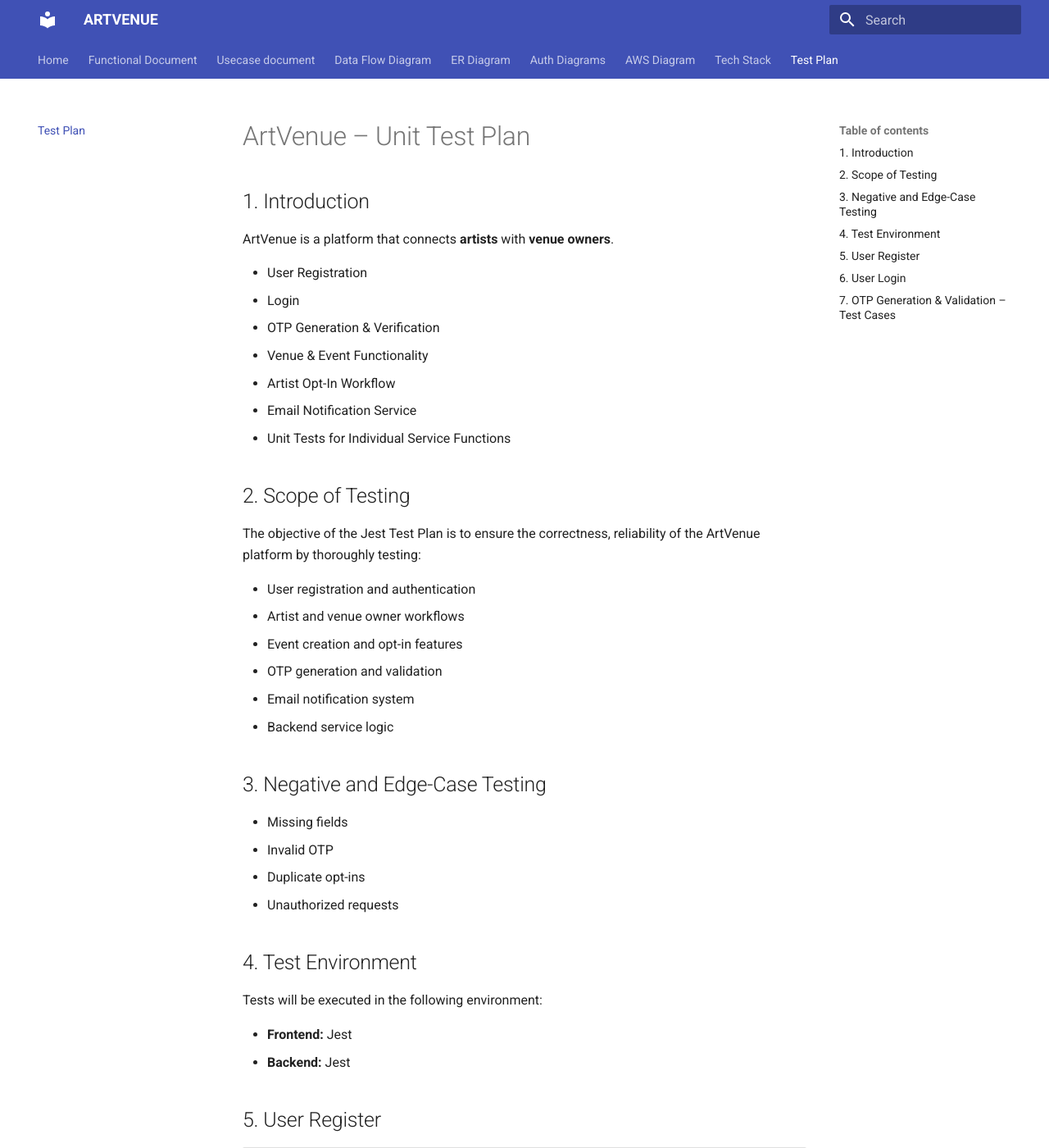
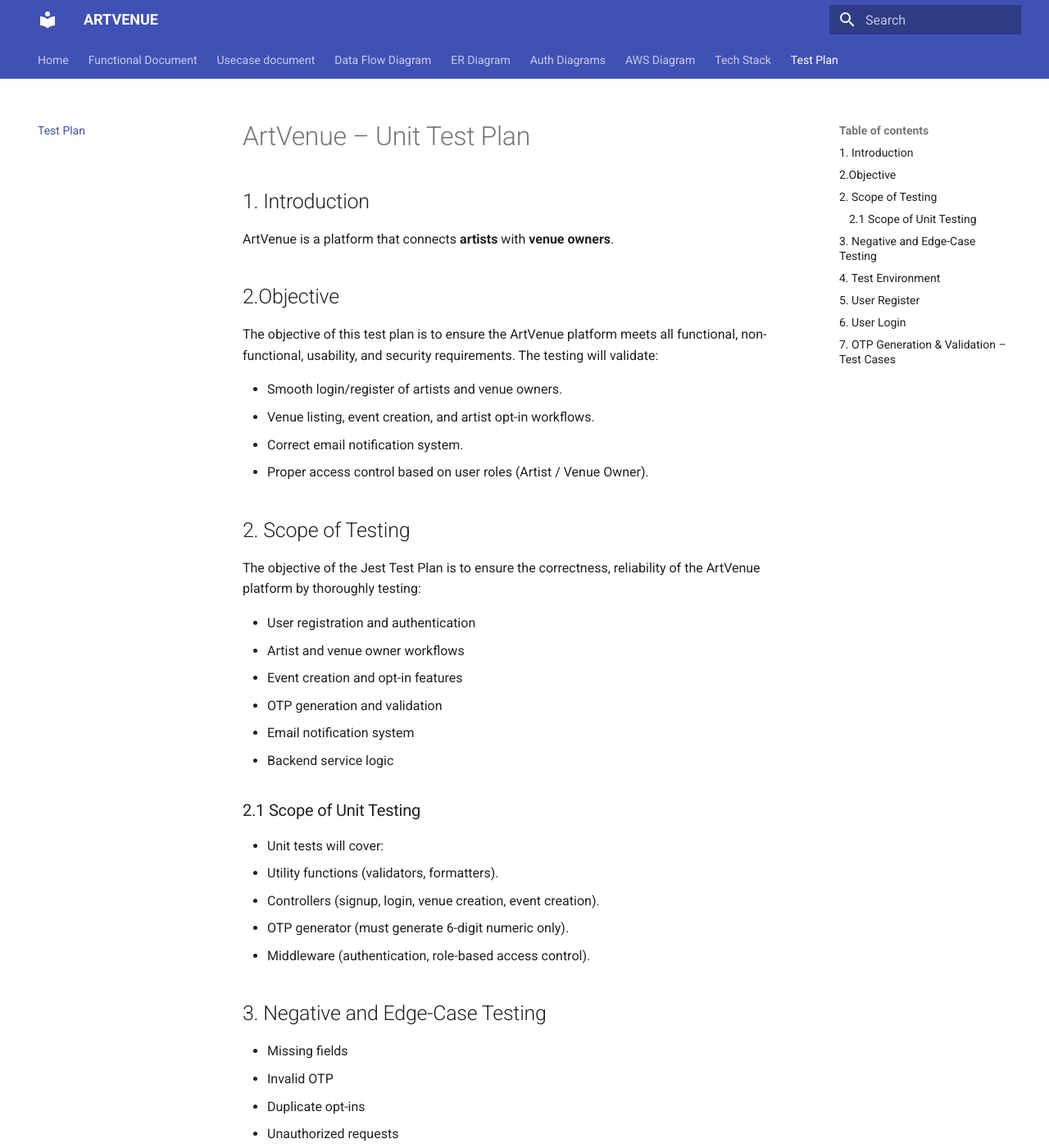
Before and after one commit to Vidit-GKMIT/artvenue-docs, an MkDocs documentation site: the page built from docs/testcases.md, in a window 1280 px wide and 1400 px high. Shown: the whole window at 82% size. Built offline with MkDocs 1.6.1 and Material for MkDocs 9.7.7, drawn with Linux system fonts in a browser that asks for light colours.

Commit message:
docs: test completed

```diff
--- a/docs/testcases.md
+++ b/docs/testcases.md
@@ -4,13 +4,14 @@
 
 ArtVenue is a platform that connects **artists** with **venue owners**.
 
-- User Registration
-- Login
-- OTP Generation & Verification
-- Venue & Event Functionality
-- Artist Opt-In Workflow
-- Email Notification Service
-- Unit Tests for Individual Service Functions
+## 2.Objective
+
+The objective of this test plan is to ensure the ArtVenue platform meets all functional, non-functional, usability, and security requirements. The testing will validate:
+
+- Smooth login/register of artists and venue owners.
+- Venue listing, event creation, and artist opt-in workflows.
+- Correct email notification system.
+- Proper access control based on user roles (Artist / Venue Owner).
 
 ## 2. Scope of Testing
 
@@ -23,12 +24,19 @@
 - Email notification system
 - Backend service logic
 
+### 2.1 Scope of Unit Testing
+
+- Unit tests will cover:
+- Utility functions (validators, formatters).
+- Controllers (signup, login, venue creation, event creation).
+- OTP generator (must generate 6-digit numeric only).
+- Middleware (authentication, role-based access control).
+
 ## 3. Negative and Edge-Case Testing
 - Missing fields
 - Invalid OTP
 - Duplicate opt-ins
 - Unauthorized requests
-
 
 ## 4. Test Environment
 
```
